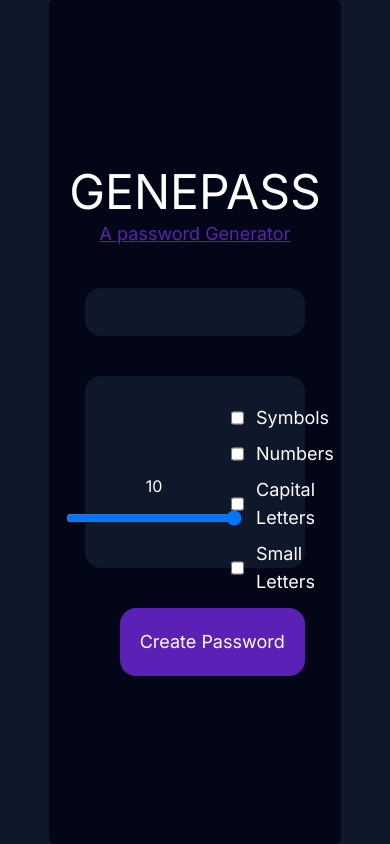
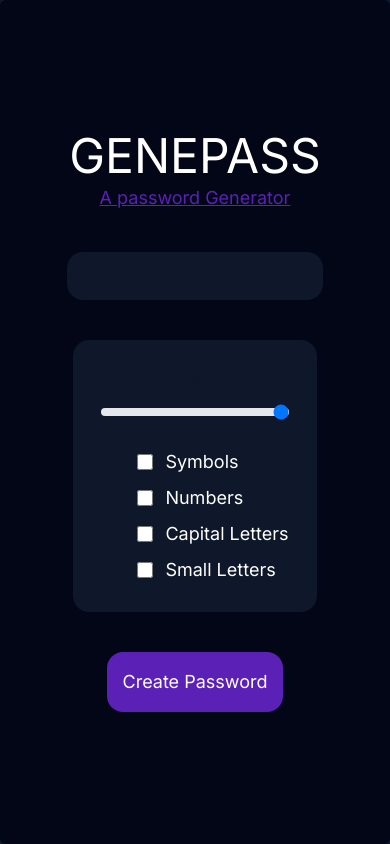
Before and after one commit to romulomelendez/genepass-api, a Next.js app in the folder frontend/: page / in a window 390 px wide. Built offline with nearby package versions, Linux system fonts and the light colour scheme.

Commit message:
Feat: Making the app responsive

```diff
--- a/frontend/src/app/page.tsx
+++ b/frontend/src/app/page.tsx
@@ -1,8 +1,8 @@
 const Home: React.FC = () => {
 
   return (
-    <div className="bg-slate-900 text-white w-screen h-screen flex justify-center items-center">
-      <div className="bg-slate-950 w-3/4 min-h-screen flex flex-col justify-center items-center gap-10 rounded-md">
+    <div className="bg-slate-900 text-white sm:w-screen h-screen flex justify-center items-center">
+      <div className="bg-slate-950 w-screen sm:w-3/4 h-screen p-5 flex flex-col justify-center items-center gap-10 rounded-md">
 
         {/* App Title/Subtitle */}
         <section className="text-center flex flex-col gap-1">
@@ -11,15 +11,15 @@ const Home: React.FC = () => {
         </section>
 
         {/* Password Display */}
-        <section className="w-9/12">
-          <input type="text" className="p-2 w-full h-15 text-violet-700 text-2xl rounded-2xl outline-none text-center bg-slate-900" />
+        <section>
+          <input type="text" className="p-2 h-15 sm:h-28 w-64 sm:w-full text-violet-700 text-2xl sm:text-5xl rounded-2xl outline-none text-center bg-slate-900" />
         </section>
 
         {/* Action buttons */}
-        <section className="relative grid grid-cols-2 p-7 h-48 w-9/12 bg-slate-900 rounded-2xl">
+        <section className="flex flex-col sm:flex-row p-7 gap-8 h-auto w-auto justify-center bg-slate-900 rounded-2xl">
           <div className="flex flex-col gap-3 justify-center items-center">
-            <h4>10</h4>
-            <input type="range" step="1" min="4" max="12" className="w-44" />
+            <label className="block mb-2 text-sm font-medium text-gray-900 dark:text-white">10</label>
+            <input id="default-range" type="range" min="4" max="12" step="1" className="w-full h-2 bg-gray-200 rounded-lg appearance-none cursor-pointer dark:bg-gray-700" />
           </div>
           <div className="flex flex-col gap-2 justify-center ml-9">
             <div className="flex gap-3 items-center">
@@ -42,8 +42,8 @@ const Home: React.FC = () => {
         </section>
 
         {/*  Create Password Button */}
-        <section className="w-9/12 flex justify-end">
-          <button type="button" className="bg-violet-800 w-max p-5 rounded-2xl text-lg hover:bg-violet-900">
+        <section className="w-auto sm:w-96 flex justify-center sm:justify-end">
+          <button type="button" className="bg-violet-800 w-max p-4 rounded-2xl text-lg hover:bg-violet-900">
             Create Password
           </button>
         </section>
```
